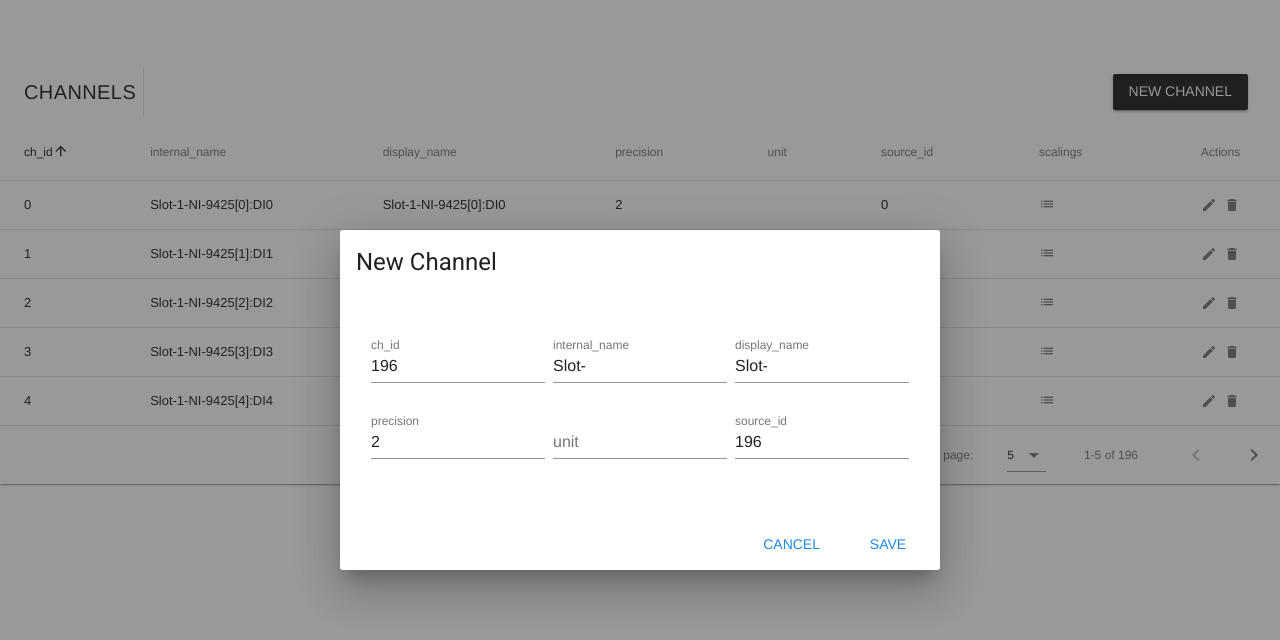
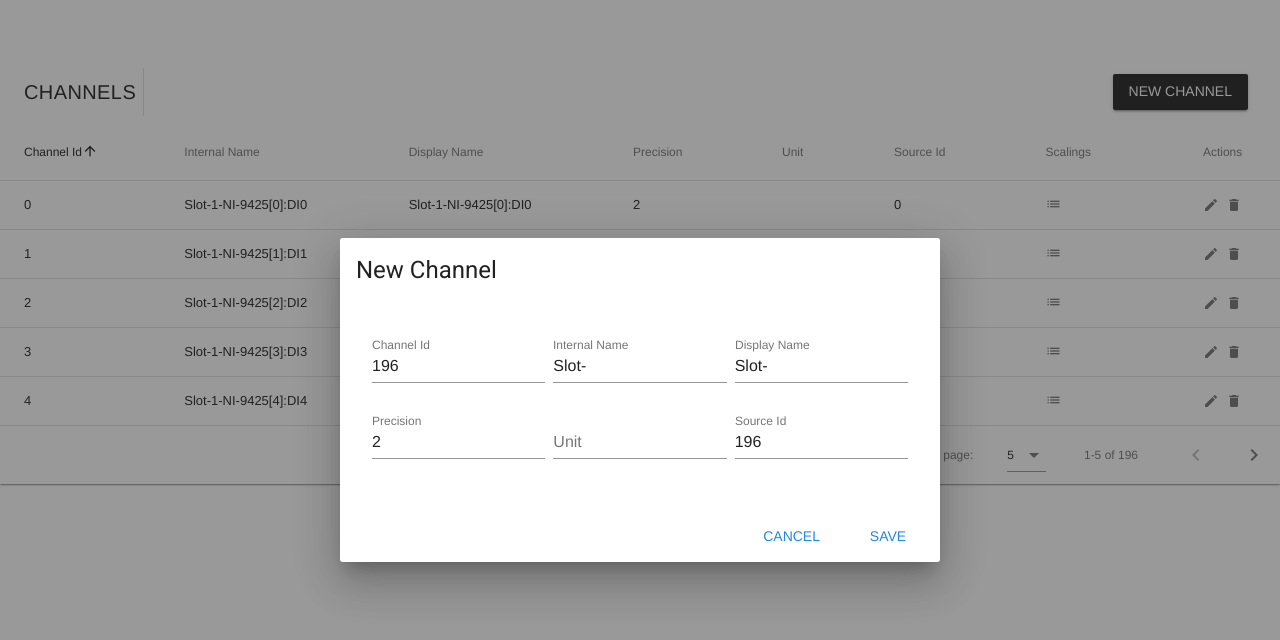
Before and after one commit to yanchenru/vueDatatableTabs, a Vue app: page / in a window 1280 px wide. Both pictures are taken after a click on the button "NEW CHANNEL". Shown: the top 640 px of the page. Built offline with nearby package versions, Linux system fonts and the light colour scheme.

Commit message:
validation

```diff
--- a/src/components/Scaling.vue
+++ b/src/components/Scaling.vue
@@ -5,75 +5,81 @@
         <span class="headline">Scalings</span>
       </v-card-title>
       <v-card-text>
-        <!-- <b-tabs v-if="scalings.length>0" card> -->
+        <v-form ref="form" v-model="valid">
           <b-tabs card>
             <b-tab v-for="i in tabs" :key="i" :title="`Scaling ${i}`">
               <b-button size="sm" class="float-right" @click="() => closeTab(i)">Close tab</b-button>
               <v-container grid-list-md>
                 <v-layout v-if="scalings.length>0" wrap>
                   <v-flex xs12 sm6 md4>
-                  <v-text-field v-model="scalings[i].type" label="type" :rules="[rules.required]"></v-text-field>
+                    <v-select
+                      :items="items"
+                      v-model="scalings[i].type"
+                      label="type"
+                      :rules="[rules.required]"
+                    ></v-select>
                   </v-flex>
-                <v-flex xs12 sm6 md4>
+                  <v-flex xs12 sm6 md4 v-if = "scalings[i].type === 'AVERAGING'">
                     <v-text-field
                       v-model="scalings[i]['avg.samples']"
-                    label="avg.samples"
+                      label="Samples"
                       :rules="[rules.required]"
                     ></v-text-field>
                   </v-flex>
-                <v-flex xs12 sm6 md4>
+                  <v-flex xs12 sm6 md4 v-if = "scalings[i].type === 'INTERPOLATION'">
                     <v-text-field
                       v-model="scalings[i]['itp.raw_low']"
-                    label="itp.raw_low"
+                      label="Raw Low"
                       :rules="[rules.required]"
                     ></v-text-field>
                   </v-flex>
-                <v-flex xs12 sm6 md4>
+                  <v-flex xs12 sm6 md4 v-if = "scalings[i].type === 'INTERPOLATION'">
                     <v-text-field
                       v-model="scalings[i]['itp.raw_high']"
-                    label="itp.raw_high"
+                      label="Raw High"
                       :rules="[rules.required]"
                     ></v-text-field>
                   </v-flex>
-                <v-flex xs12 sm6 md4>
+                  <v-flex xs12 sm6 md4 v-if = "scalings[i].type === 'INTERPOLATION'">
                     <v-text-field
                       v-model="scalings[i]['itp.scaled_low']"
-                    label="itp.scaled_low"
+                      label="Scaled Low"
                       :rules="[rules.required]"
                     ></v-text-field>
                   </v-flex>
-                <v-flex xs12 sm6 md4>
+                  <v-flex xs12 sm6 md4 v-if = "scalings[i].type === 'INTERPOLATION'">
                     <v-text-field
                       v-model="scalings[i]['itp.scaled_high']"
-                    label="itp.scaled_high"
+                      label="Scaled High"
                       :rules="[rules.required]"
                     ></v-text-field>
                   </v-flex>
-                <v-flex xs12 sm6 md4>
+                  <v-flex xs12 sm6 md4 v-if = "scalings[i].type === 'INTERPOLATION'">
                     <v-text-field
                       v-model="scalings[i]['itp.offset']"
-                    label="itp.offset"
+                      label="Offset"
                       :rules="[rules.required]"
                     ></v-text-field>
                   </v-flex>
-                <v-flex xs12 sm6 md4>
+                  <v-flex xs12 sm6 md4 v-if = "scalings[i].type === 'KFACTOR'">
                     <v-text-field
                       v-model="scalings[i]['kf.factor']"
-                    label="kf.factor"
+                      label="Factor"
                       :rules="[rules.required]"
                     ></v-text-field>
                   </v-flex>
-                <v-flex xs12 sm6 md4>
+                  <v-flex xs12 sm6 md4 v-if = "scalings[i].type === 'KFACTOR'">
                     <v-text-field
                       v-model="scalings[i]['kf.multiple']"
-                    label="kf.multiple"
+                      label="Multiple"
                       :rules="[rules.required]"
                     ></v-text-field>
                   </v-flex>
-                <v-flex xs12 sm6 md4>
+                  <v-flex xs12 sm6 md4 v-if = "scalings[i].type === 'TOTALIZING'">
                     <v-text-field
                       v-model="scalings[i]['ttl.samples_per_sec']"
-                    label="ttl.samples_per_sec"
+                      label="Samples Per Sec"
+                      :rules="[rules.required]"
                     ></v-text-field>
                   </v-flex>
                 </v-layout>
@@ -93,6 +99,7 @@
               <b>+</b> button above.
             </div>
           </b-tabs>
+        </v-form>
       </v-card-text>
 
       <v-card-actions>
@@ -110,9 +117,10 @@ export default {
 
   data() {
     return {
+      valid: true,
       rules: {
-        required: value => !!value || "Required."
-        //positiveNumber: value => value > 0 || "Greater than 0"
+        required: value => value === 0 || !!value || "Required."
+        //positiveInteger: value => /^\d+$/.test(value) || "Non-negative integer only"
       },
       dialog: this.scalingDialog,
       tabs: [],
@@ -130,7 +138,8 @@ export default {
         "ttl.samples_per_sec": 0
       },
       scalings: [],
-      savedScalingArray: []
+      savedScalingArray: [],
+      items: ['INTERPOLATION', 'AVERAGING', 'TOTALIZING', 'KFACTOR']
     };
   },
 
@@ -169,6 +178,7 @@ export default {
     },
 
     save() {
+      if (this.$refs.form.validate()) {
         for (let i = 0; i < this.scalings.length; i++) {
           if (this.tabs.includes(i)) {
             this.savedScalingArray.push(this.scalings[i]);
@@ -178,6 +188,7 @@ export default {
         this.$emit("saveScaling", this.savedScalingArray);
 
         this.close();
+      }
     },
 
     closeTab(x) {
--- a/src/components/VuetifyDatatable.vue
+++ b/src/components/VuetifyDatatable.vue
@@ -8,53 +8,62 @@
         <template v-slot:activator="{ on }">
           <v-btn color="primary" dark class="mb-2" v-on="on">New Channel</v-btn>
         </template>
-        <v-card ref="form">
+        <v-card>
           <v-card-title>
             <span class="headline">{{ formTitle }}</span>
           </v-card-title>
           <v-card-text>
+            <v-form ref="form" v-model="valid">
               <v-container grid-list-md>
                 <v-layout wrap>
                   <v-flex xs12 sm6 md4>
                     <v-text-field
                       v-model="editedChannel.ch_id"
-                    label="ch_id"
-                    :rules="[rules.required]"
+                      label="Channel Id"
+                      :rules="[rules.required, rules.positiveInteger]"
+                      type="number"
+                      min="0"
+                      :readonly="chidReadonly"
                     ></v-text-field>
                   </v-flex>
                   <v-flex xs12 sm6 md4>
                     <v-text-field
                       v-model="editedChannel.internal_name"
-                    label="internal_name"
+                      label="Internal Name"
                       :rules="[rules.required]"
                     ></v-text-field>
                   </v-flex>
                   <v-flex xs12 sm6 md4>
                     <v-text-field
                       v-model="editedChannel.display_name"
-                    label="display_name"
+                      label="Display Name"
                       :rules="[rules.required]"
                     ></v-text-field>
                   </v-flex>
                   <v-flex xs12 sm6 md4>
                     <v-text-field
                       v-model="editedChannel.precision"
-                    label="precision"
-                    :rules="[rules.required, rules.positiveNumber]"
+                      label="Precision"
+                      :rules="[rules.required, rules.positiveInteger]"
+                      type="number"
+                      min="0"
                     ></v-text-field>
                   </v-flex>
                   <v-flex xs12 sm6 md4>
-                  <v-text-field v-model="editedChannel.unit" label="unit"></v-text-field>
+                    <v-text-field v-model="editedChannel.unit" label="Unit"></v-text-field>
                   </v-flex>
                   <v-flex xs12 sm6 md4>
                     <v-text-field
                       v-model="editedChannel.source_id"
-                    label="source_id"
-                    :rules="[rules.required]"
+                      label="Source Id"
+                      :rules="[rules.required, rules.positiveInteger]"
+                      type="number"
+                      min="0"
                     ></v-text-field>
                   </v-flex>
                 </v-layout>
               </v-container>
+            </v-form>
           </v-card-text>
 
           <v-card-actions>
@@ -121,22 +130,23 @@ export default {
   },
   data() {
     return {
+      valid: true,
       rules: {
-        required: value => !!value || "Required.",
-        positiveNumber: value => value > 0 || "Greater than 0"
+        required: value => value===0 || !!value || "Required.",
+        positiveInteger: value => /^\d+$/.test(value) || "Non-negative integer only"
       },
       dialog: false,
       headers: [
         {
-          text: "ch_id",
+          text: "Channel Id",
           value: "name"
         },
-        { text: "internal_name", value: "internal_name" },
-        { text: "display_name", value: "display_name" },
-        { text: "precision", value: "precision" },
-        { text: "unit", value: "unit" },
-        { text: "source_id", value: "source_id" },
-        { text: "scalings", value: "scalings" },
+        { text: "Internal Name", value: "internal_name" },
+        { text: "Display Name", value: "display_name" },
+        { text: "Precision", value: "precision" },
+        { text: "Unit", value: "unit" },
+        { text: "Source Id", value: "source_id" },
+        { text: "Scalings", value: "scalings" },
         { text: "Actions", align: "center", value: "name", sortable: false }
       ],
       editedChannelIndex: -1,
@@ -160,7 +170,8 @@ export default {
       },
       scalingDialog: false,
       editedScaling: [],
-      channelsArray: []
+      channelsArray: [],
+      chidReadonly: false
     };
   },
 
@@ -197,6 +208,7 @@ export default {
     },
 
     editChannel(item) {
+      this.chidReadonly = true;
       this.editedChannelIndex = this.channelsArray.indexOf(item);
       this.editedChannel = Object.assign({}, item);
       this.dialog = true;
@@ -209,6 +221,7 @@ export default {
     },
 
     close() {
+      this.chidReadonly = false;
       this.dialog = false;
       this.defaultChannel.ch_id = this.newChannelIndex;
       this.defaultChannel.source_id = this.newChannelIndex;
@@ -219,8 +232,7 @@ export default {
     },
 
     save() {
-      this.$refs.form.validate();
-
+      if (this.$refs.form.validate()) {
         if (this.editedChannelIndex > -1) {
           Object.assign(
             this.channelsArray[this.editedChannelIndex],
@@ -230,6 +242,7 @@ export default {
           this.channelsArray.push(this.editedChannel);
         }
         this.close();
+      }
     },
 
     editScaling(item) {
```
Also changed, not shown: src/components/cfg.json. Lines whose indentation alone changed are shown as unchanged.
